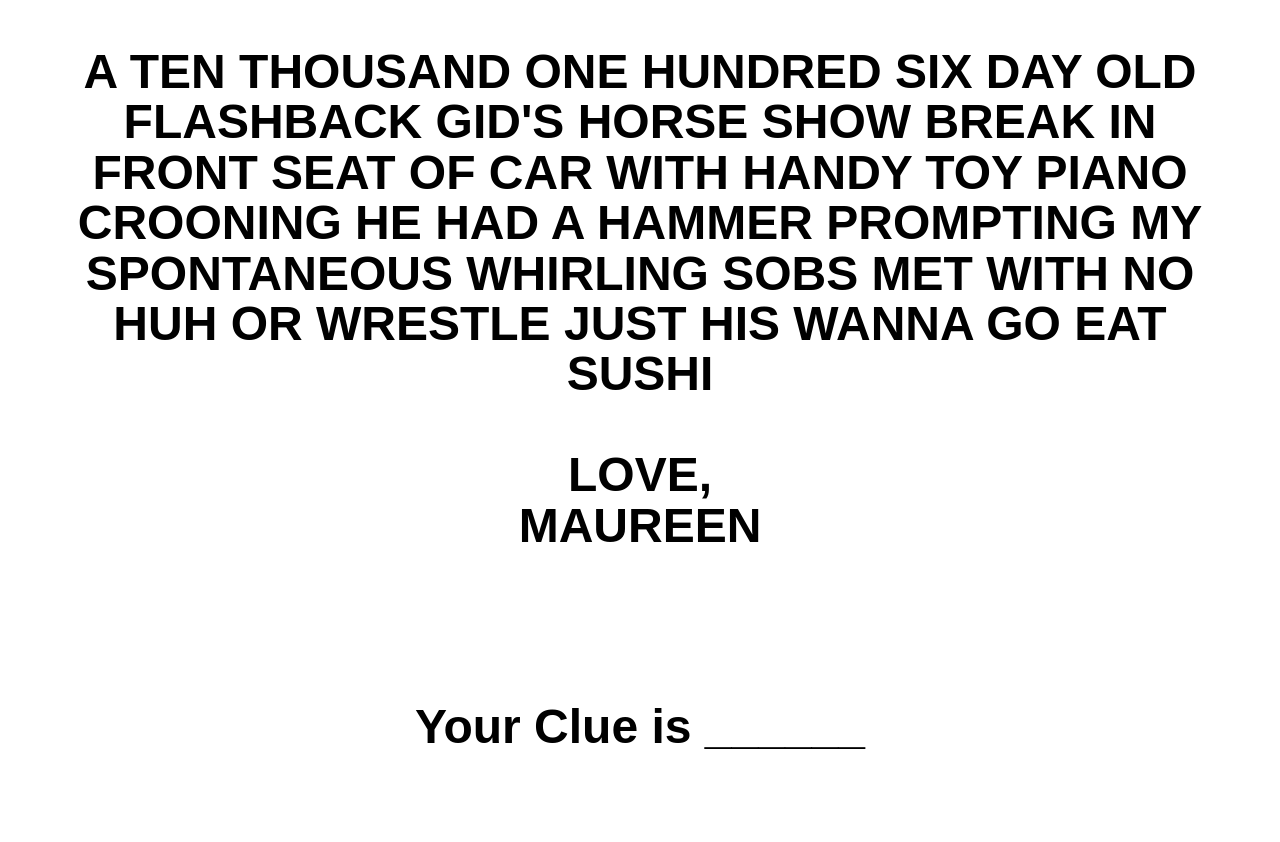
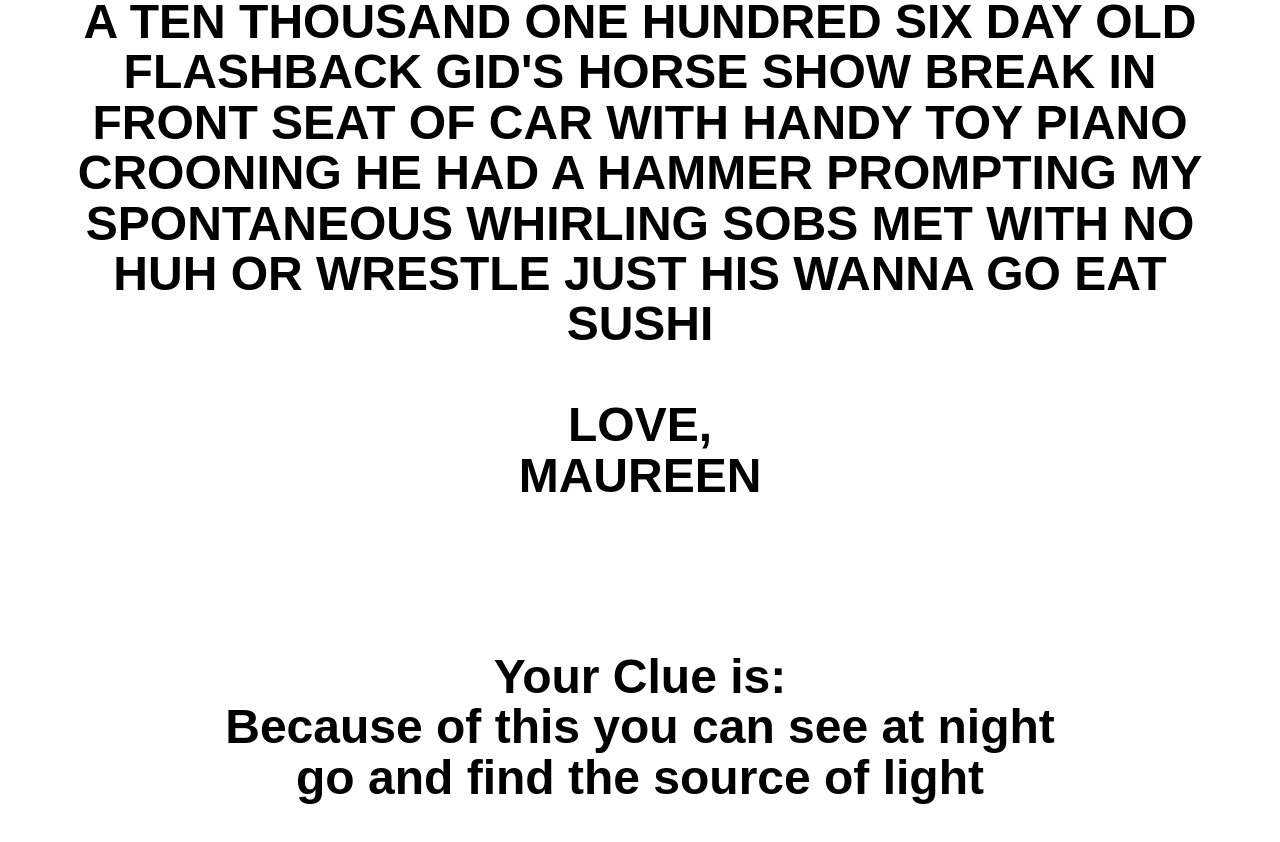
Before and after one commit to shwizle/gideon-04, a plain HTML site: page break-in-front-seat-of-car-with-handy-toy-piano-crooning-he-had-a-hammer-prompting-my-spontaneous-whirling-sobs-met-with-no-huh-or-wrestle-just-his-wanna-go-eat-sushi/index.html in a window 1280 px wide. Shown: the top 842 px of the page. Drawn offline with Linux system fonts and the light colour scheme.

Commit message:
Update index.html

```diff
--- a/break-in-front-seat-of-car-with-handy-toy-piano-crooning-he-had-a-hammer-prompting-my-spontaneous-whirling-sobs-met-with-no-huh-or-wrestle-just-his-wanna-go-eat-sushi/index.html
+++ b/break-in-front-seat-of-car-with-handy-toy-piano-crooning-he-had-a-hammer-prompting-my-spontaneous-whirling-sobs-met-with-no-huh-or-wrestle-just-his-wanna-go-eat-sushi/index.html
@@ -38,7 +38,9 @@ LOVE,<br>
     <br>
     <br>
     <br>
-    Your Clue is ______
+    Your Clue is:<br>
+    Because of this you can see at night<br>
+    go and find the source of light
   </div>
 
   <script>
```
